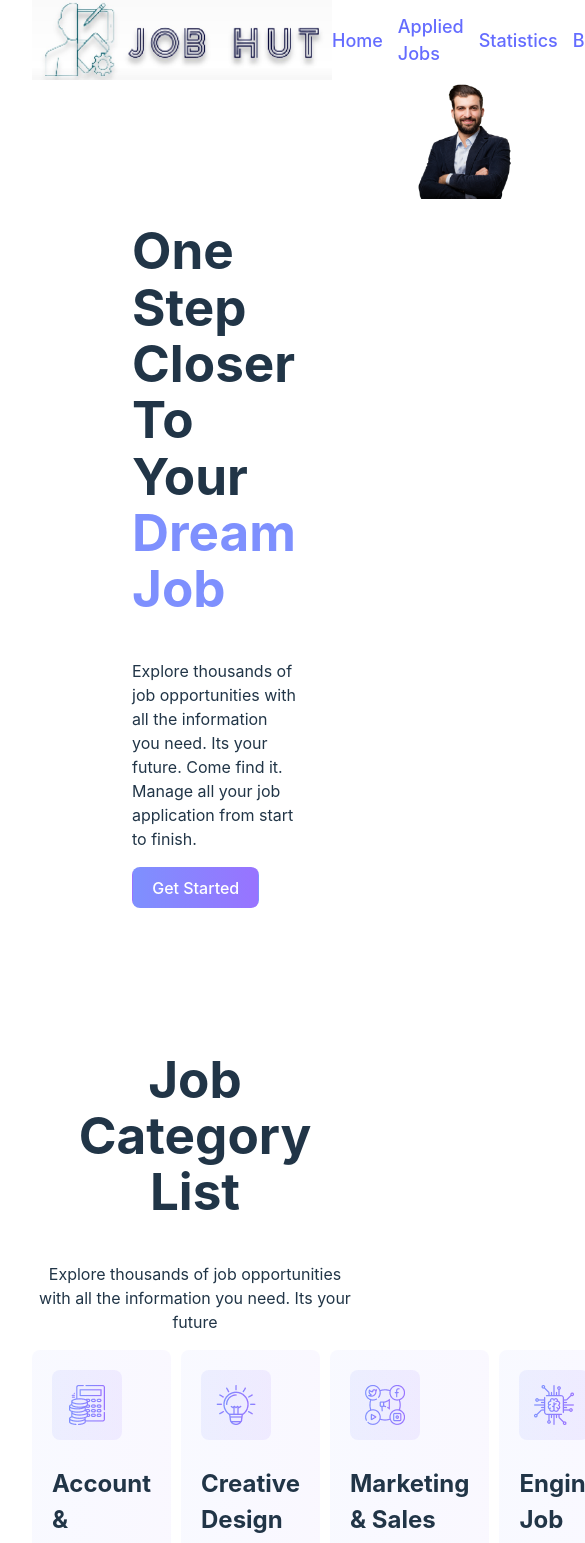
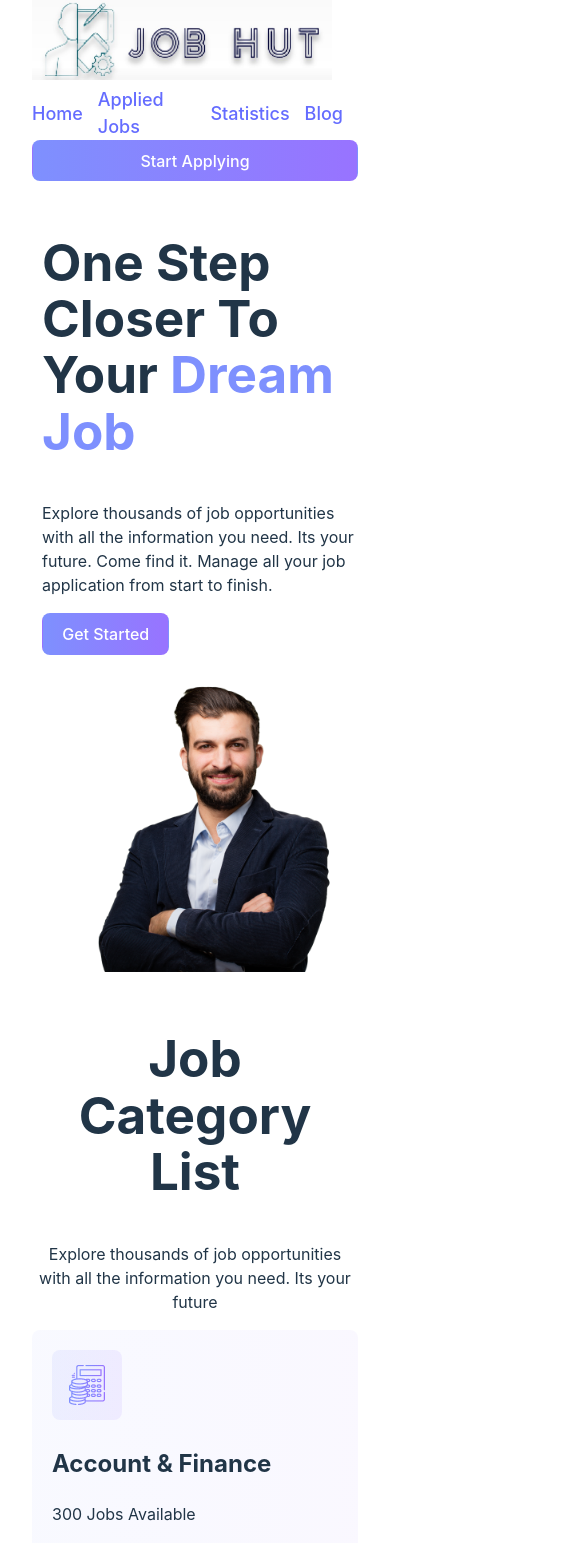
Before and after one commit to haa-meem/career-hub, a React (Vite) app: page / in a window 390 px wide. Shown: the top 1543 px of the page, 585 px wide, since content can reach past the window. Built offline with nearby package versions, Linux system fonts and the light colour scheme.

Commit message:
Home page mobile responsive

```diff
--- a/src/components/Header/Header.css
+++ b/src/components/Header/Header.css
@@ -1,9 +1,10 @@
 .header {
     display: flex;
     justify-content: space-between;
+    align-items: center;
 }
 
-.header>nav>button {
+.header>button {
     color: white;
 }
 
@@ -28,3 +29,11 @@ button {
     width: fit-content;
     height: fit-content;
 }
+@media screen and (max-width:667px){
+    .header{
+        display: inline;
+    }
+    .header>button{
+        width: 100%;
+    }
+}
--- a/src/components/Header/Header.jsx
+++ b/src/components/Header/Header.jsx
@@ -11,8 +11,8 @@ const Header = () => {
                 <Link to='/applied-jobs'>Applied Jobs</Link>
                 <Link to='/statistics'>Statistics</Link>
                 <Link to='/blog'>Blog</Link>
-                <button>Start Applying</button>
             </nav>
+            <button>Start Applying</button>
         </div>
     );
 };
--- a/src/components/Home/Home.css
+++ b/src/components/Home/Home.css
@@ -49,7 +49,27 @@ span {
     gap: 10px;
 }
 
-.button {
-    margin: 0 auto;
+.featured_sec>.button {
+    width: fit-content;
+    margin: 10px 662px;
     color: white;
 }
+@media screen and (max-width:667px){
+    .banner{
+        display: inline;
+    }
+    .catagories,.featured_jobs {
+        display: grid;
+        grid-template-columns: repeat(1, 1fr);
+        gap: 10px;
+    }
+    .slogan,.man{
+        width: 100%;
+        padding: 10px;
+    }
+    .featured_sec>.button {
+        width: fit-content;
+        margin: 10px 146px;
+        color: white;
+    }
+}
--- a/src/components/Home/Home.jsx
+++ b/src/components/Home/Home.jsx
@@ -48,7 +48,7 @@ const Home = () => {
                     </div>
                 </div>
             </section>
-            <section>
+            <section className='featured_sec'>
                 <div className='jobs-section'>
                     <h1>Featured Jobs</h1>
                     <p>Explore thousands of job opportunities with all the information you need. Its your future</p>
```
